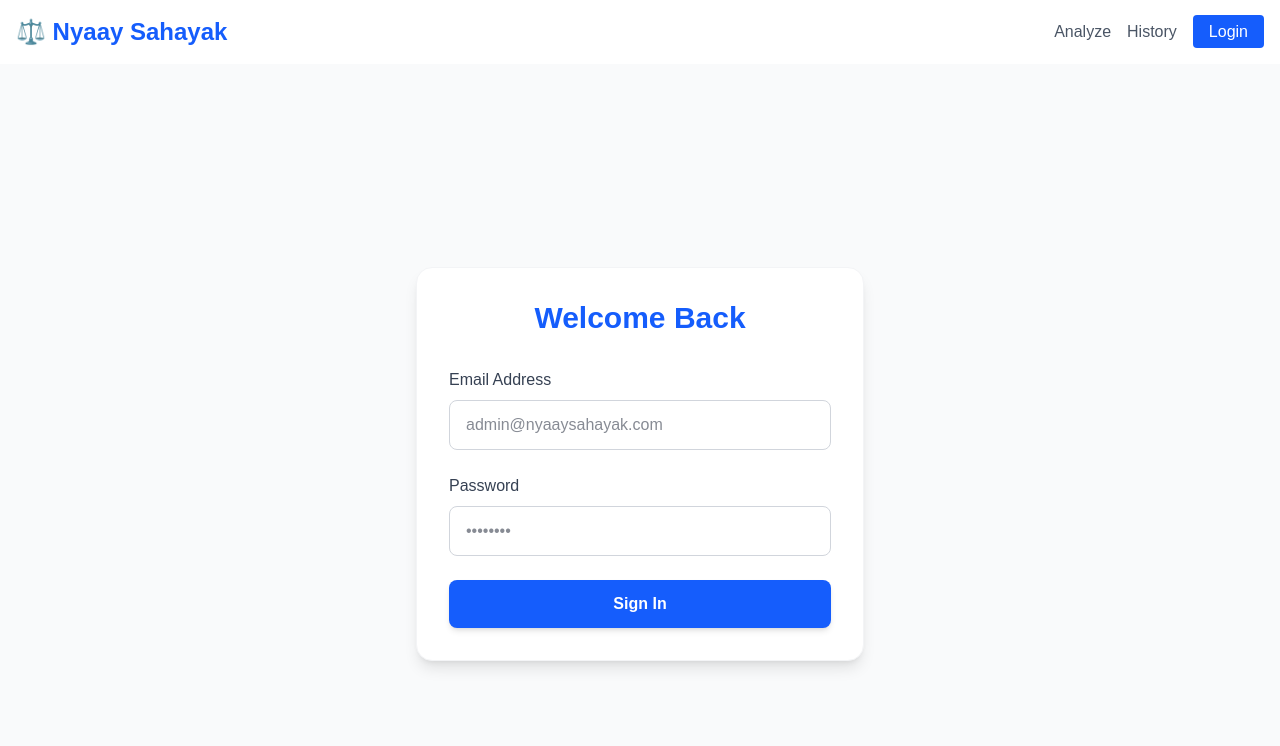
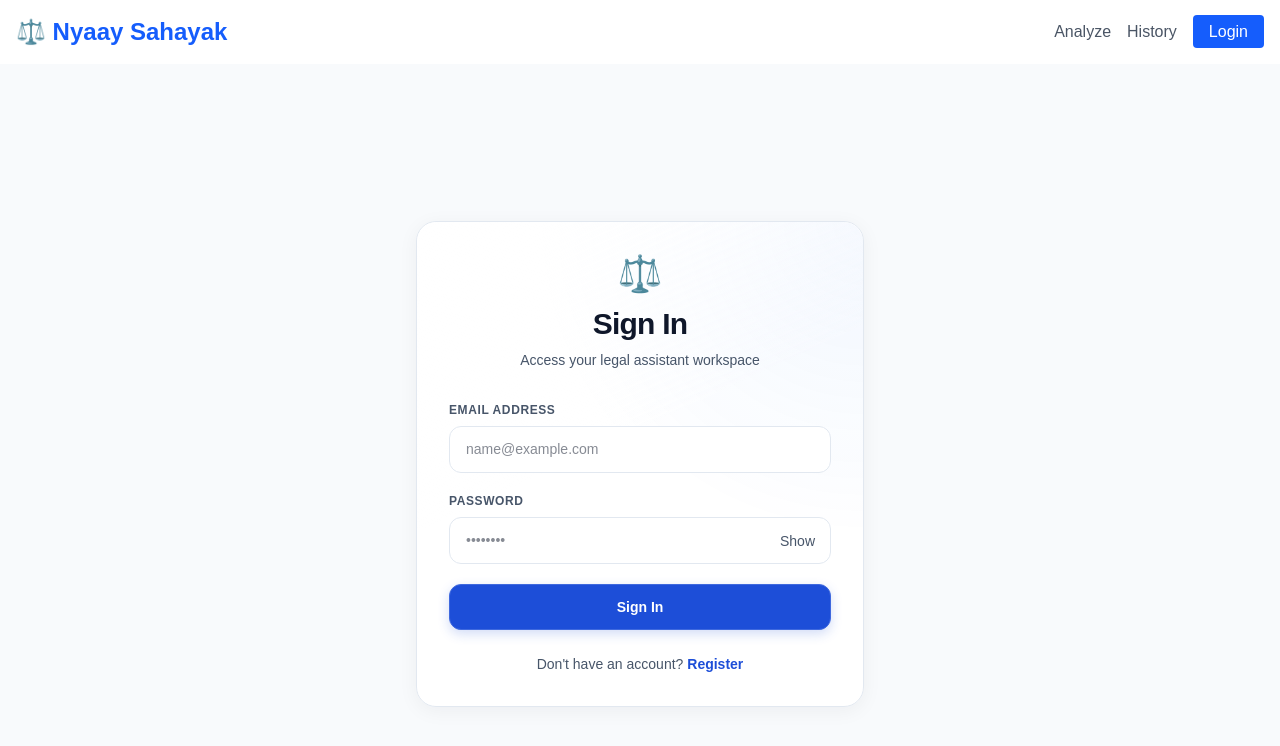
Before and after one commit to NyaySahayakTech/nyaay-sahayak, a React (Vite) app in the folder client/: page /login in a window 1280 px wide. Shown: the top 746 px of the page. Built offline with nearby package versions, Linux system fonts and the light colour scheme; no server answers.

Commit message:
enhance authentication flow with loading states and user redirection

```diff
--- a/client/src/App.jsx
+++ b/client/src/App.jsx
@@ -1,22 +1,36 @@
-import React from 'react'
-import { Routes, Route } from 'react-router-dom'
+import React, { useContext } from 'react'
+import { Routes, Route, Navigate } from 'react-router-dom'
 import Navbar from './components/Navbar'
 import Home from './pages/Home'
-import Login from './pages/Login'
 import Analyze from './pages/Analyze'
 import History from './pages/History'
+import Login from './pages/Login'
+import { AuthContext } from './context/AuthContext'
 
 function App() {
+  const { user, loading } = useContext(AuthContext);
+
+  if (loading) {
+    return (
+      <div className="min-h-screen flex items-center justify-center bg-background">
+        <div className="w-12 h-12 border-4 border-primary border-t-transparent rounded-full animate-spin"></div>
+      </div>
+    );
+  }
+
   return (
-    <div className="min-h-screen bg-gray-50">
+    <div className="min-h-screen bg-background flex flex-col">
       <Navbar />
 
-      <Routes>
-        <Route path="/" element={<Home />} />
-        <Route path="/login" element={<Login />} />
-        <Route path="/analyze" element={<Analyze />} />
-        <Route path="/history" element={<History />} />
-      </Routes>
+      <main className="flex-1">
+        <Routes>
+          <Route path="/" element={<Home />} />
+          <Route path="/login" element={user ? <Navigate to="/" replace /> : <Login />} />
+          <Route path="/analyze" element={user ? <Analyze /> : <Navigate to="/login" replace />} />
+          <Route path="/history" element={user ? <History /> : <Navigate to="/login" replace />} />
+          <Route path="*" element={<Navigate to="/" replace />} />
+        </Routes>
+      </main>
     </div>
   )
 }
--- a/client/src/pages/Login.jsx
+++ b/client/src/pages/Login.jsx
@@ -1,86 +1,30 @@
-import React, { useState, useContext } from 'react';
+import React, { useContext, useEffect } from 'react';
 import { useNavigate } from 'react-router-dom';
+import AuthPanel from '../components/AuthPanel';
 import { AuthContext } from '../context/AuthContext';
-import { loginUser } from '../api/authApi';
 
 const Login = () => {
-    const [email, setEmail] = useState('');
-    const [password, setPassword] = useState('');
-    const [error, setError] = useState('');
-    const [loading, setLoading] = useState(false);
+    const { user, loading } = useContext(AuthContext);
+    const navigate = useNavigate();
 
-    const navigate = useNavigate();
-    const { login } = useContext(AuthContext);
+    // If user is already logged in, redirect to home page
+    useEffect(() => {
+        if (!loading && user) {
+            navigate('/');
+        }
+    }, [user, loading, navigate]);
 
-    const handleSubmit = async (e) => {
-        e.preventDefault();
-        setError('');
-        setLoading(true);
-
-        try {
-            const data = await loginUser({ email, password });
-
-            if (data.success) {
-                login(data.user, data.token);
-                navigate('/');
-            } else {
-                setError(data.message || 'Login failed!');
-            }
-        } catch (err) {
-            setError(err.response?.data?.error || 'Login failed! Please check your email or password.');
-            console.error(err);
-        } finally {
-            setLoading(false);
-        }
-    };
+    if (loading) {
+        return (
+            <div className="min-h-screen flex items-center justify-center bg-background">
+                <div className="w-10 h-10 border-4 border-primary border-t-transparent rounded-full animate-spin"></div>
+            </div>
+        );
+    }
 
     return (
-        <div className="min-h-screen flex items-center justify-center bg-gray-50 px-4">
-            <div className="max-w-md w-full bg-white p-8 rounded-2xl shadow-lg border border-gray-100">
-                <h2 className="text-3xl font-bold text-center text-blue-600 mb-8">Welcome Back</h2>
-
-                {error && (
-                    <div className="bg-red-50 text-red-500 p-3 rounded-lg mb-4 text-sm text-center">
-                        {error}
-                    </div>
-                )}
-
-                <form onSubmit={handleSubmit} className="space-y-6">
-                    <div>
-                        <label className="block text-gray-700 font-medium mb-2">Email Address</label>
-                        <input
-                            type="email"
-                            className="w-full px-4 py-3 rounded-lg border border-gray-300 focus:ring-2 focus:ring-blue-500 outline-none transition-all"
-                            placeholder="admin@nyaaysahayak.com"
-                            value={email}
-                            onChange={(e) => setEmail(e.target.value)}
-                            required
-                            disabled={loading}
-                        />
-                    </div>
-
-                    <div>
-                        <label className="block text-gray-700 font-medium mb-2">Password</label>
-                        <input
-                            type="password"
-                            className="w-full px-4 py-3 rounded-lg border border-gray-300 focus:ring-2 focus:ring-blue-500 outline-none transition-all"
-                            placeholder="••••••••"
-                            value={password}
-                            onChange={(e) => setPassword(e.target.value)}
-                            required
-                            disabled={loading}
-                        />
-                    </div>
-
-                    <button
-                        type="submit"
-                        disabled={loading}
-                        className="w-full bg-blue-600 text-white font-bold py-3 rounded-lg hover:bg-blue-700 transition-colors shadow-md disabled:bg-gray-400"
-                    >
-                        {loading ? 'Signing In...' : 'Sign In'}
-                    </button>
-                </form>
-            </div>
+        <div className="min-h-screen flex items-center justify-center bg-background px-4 py-12">
+            <AuthPanel />
         </div>
     );
 };
```
